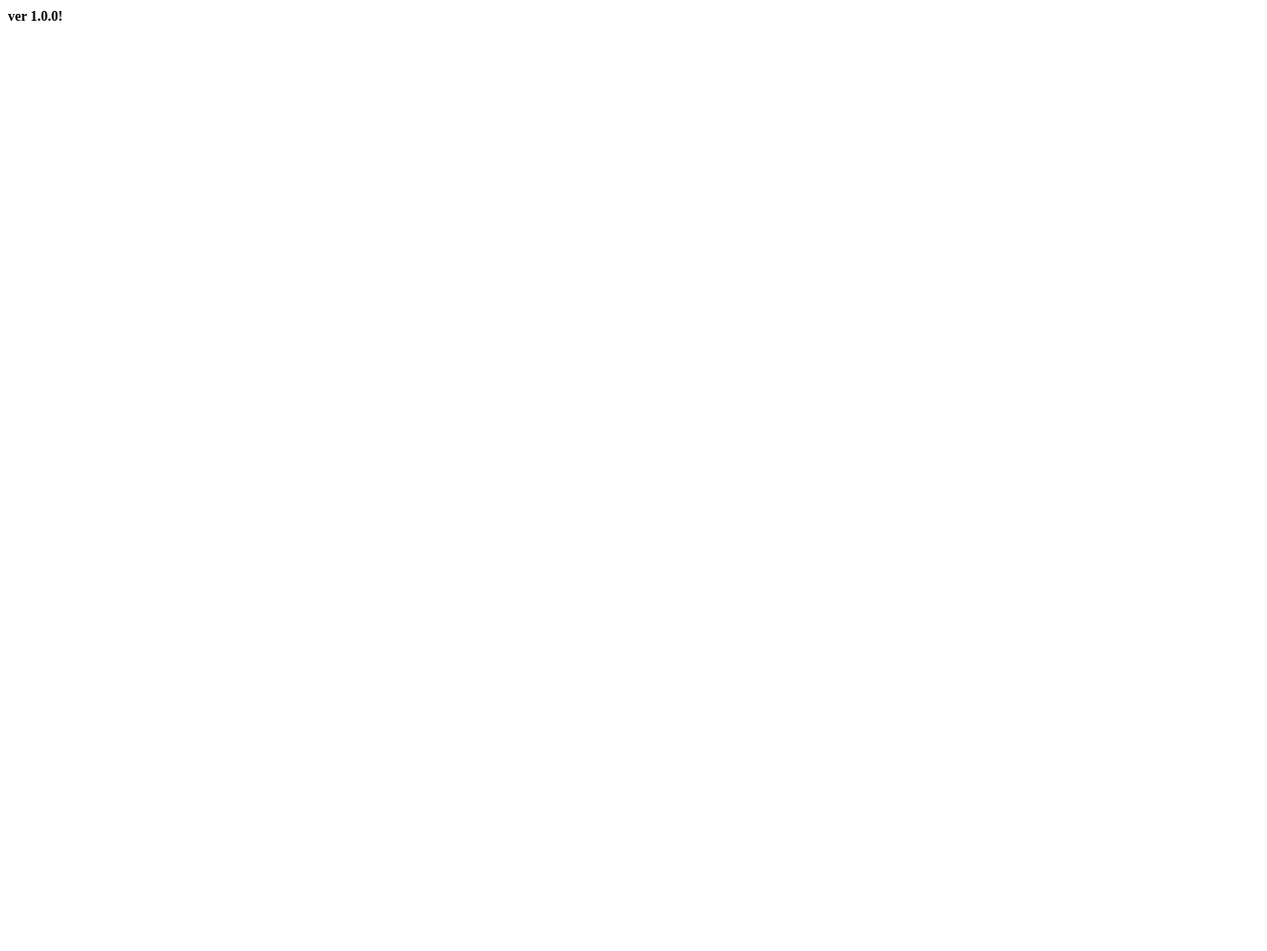
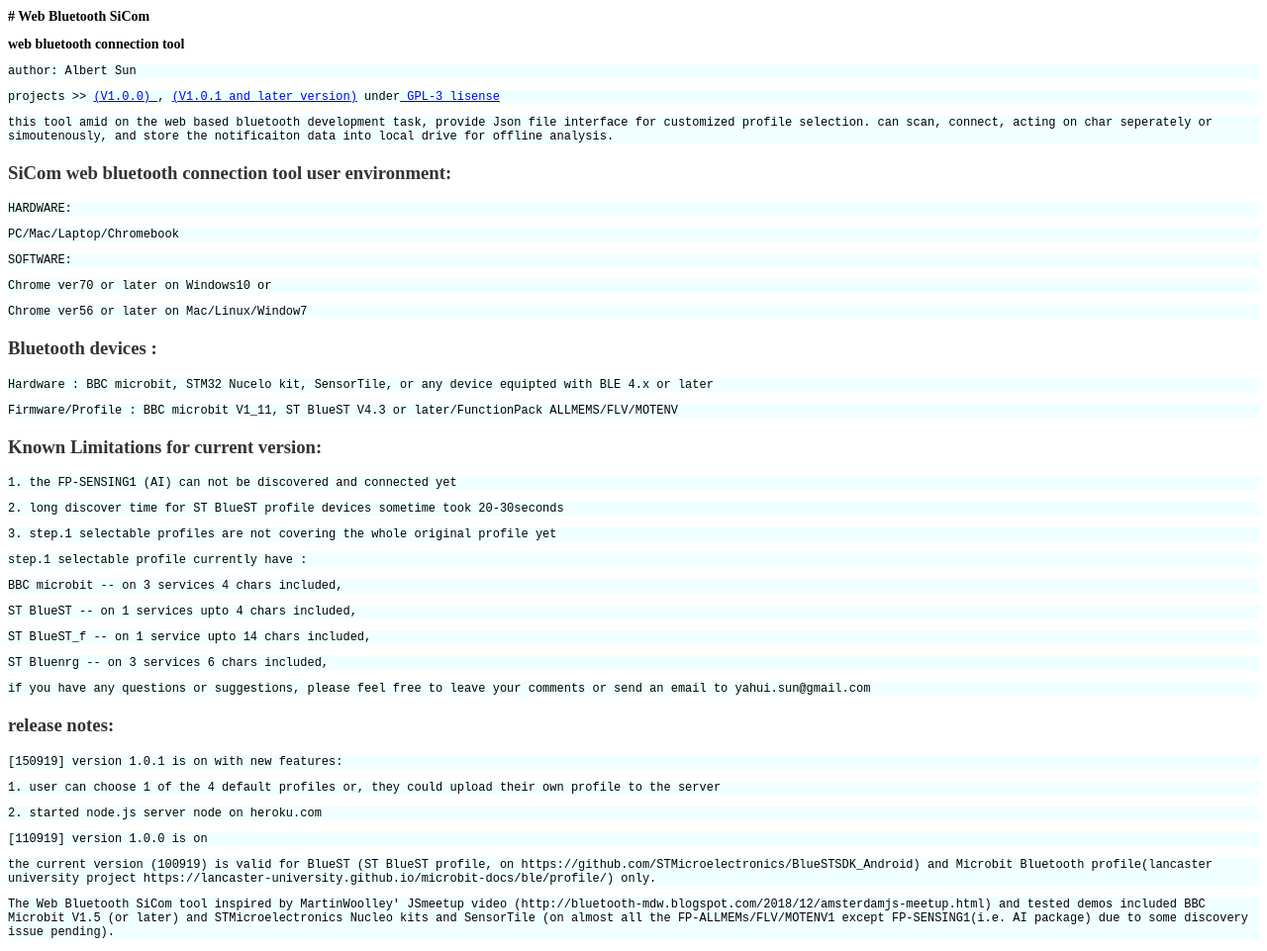
Before and after one commit to alberthinku/sicomblue, a website: page public/about.html in a window 1280 px wide. Shown: the whole page at 99% size. Before the commit the page ends 800 px from the top, so only its background shows below. Drawn offline with Linux system fonts and the light colour scheme.

Commit message:
about page for releasenote

```diff
--- a/public/about.html
+++ b/public/about.html
@@ -7,7 +7,59 @@
 </head>
 
 <body>
-    <h1>ver 1.0.0!</h1>
+    <h1> # Web Bluetooth SiCom </h1>
+    <h2>web bluetooth connection tool</h2>
+    <p>author: Albert Sun </p>
+    <p>projects >> <a href=https://alberthinku.githut.io> (V1.0.0) </a>, <a href=https://sicomblue.herokuapp.com>
+            (V1.0.1 and later version)</a> under<a href=license> GPL-3 lisense</a></p>
+
+
+    <p>this tool amid on the web based bluetooth development task, provide Json file interface for customized profile
+        selection. can scan, connect, acting on char seperately or simoutenously, and store the notificaiton data into
+        local drive for offline analysis.</p>
+
+    <h3>SiCom web bluetooth connection tool user environment:</h3>
+    <p>HARDWARE:
+        <p>PC/Mac/Laptop/Chromebook</p>
+        <p>SOFTWARE: </p>
+        <p>Chrome ver70 or later on Windows10 or</p>
+        <p>Chrome ver56 or later on Mac/Linux/Window7</p>
+
+        <h3>Bluetooth devices : </h3>
+        <p>Hardware : BBC microbit, STM32 Nucelo kit, SensorTile, or any device equipted with BLE 4.x or later<p>
+                <p>Firmware/Profile : BBC microbit V1_11, ST BlueST V4.3 or later/FunctionPack ALLMEMS/FLV/MOTENV </p>
+
+                <h3>Known Limitations for current version:</h3>
+                <p>1. the FP-SENSING1 (AI) can not be discovered and connected yet</p>
+                <p>2. long discover time for ST BlueST profile devices sometime took 20-30seconds</p>
+                <p>3. step.1 selectable profiles are not covering the whole original profile yet </p>
+                <p> step.1 selectable profile currently have :
+                    <p> BBC microbit -- on 3 services 4 chars included,
+                        <p> ST BlueST -- on 1 services upto 4 chars included,
+                            <p> ST BlueST_f -- on 1 service upto 14 chars included,
+                                <p> ST Bluenrg -- on 3 services 6 chars included,
+
+                                    <p>if you have any questions or suggestions, please feel free to leave your comments
+                                        or send an email to yahui.sun@gmail.com</p>
+
+                                    <h3>release notes:</h3>
+                                    <p>[150919] version 1.0.1 is on with new features:</p>
+                                    <p>1. user can choose 1 of the 4 default profiles or, they could upload their own
+                                        profile to the server
+                                        <p>2. started node.js server node on heroku.com
+
+                                            <p>[110919] version 1.0.0 is on</p>
+                                            <p>the current version (100919) is valid for BlueST (ST BlueST profile, on
+                                                https://github.com/STMicroelectronics/BlueSTSDK_Android) and Microbit
+                                                Bluetooth profile(lancaster university project
+                                                https://lancaster-university.github.io/microbit-docs/ble/profile/) only.
+                                                <p>The Web Bluetooth SiCom tool inspired by MartinWoolley' JSmeetup
+                                                    video
+                                                    (http://bluetooth-mdw.blogspot.com/2018/12/amsterdamjs-meetup.html)
+                                                    and tested demos included BBC Microbit V1.5 (or later) and
+                                                    STMicroelectronics Nucleo kits and SensorTile (on almost all the
+                                                    FP-ALLMEMs/FLV/MOTENV1 except FP-SENSING1(i.e. AI package) due to
+                                                    some discovery issue pending).
 
 </body>
 
```
Also changed, not shown: public/index.html (+1 -1 lines).
